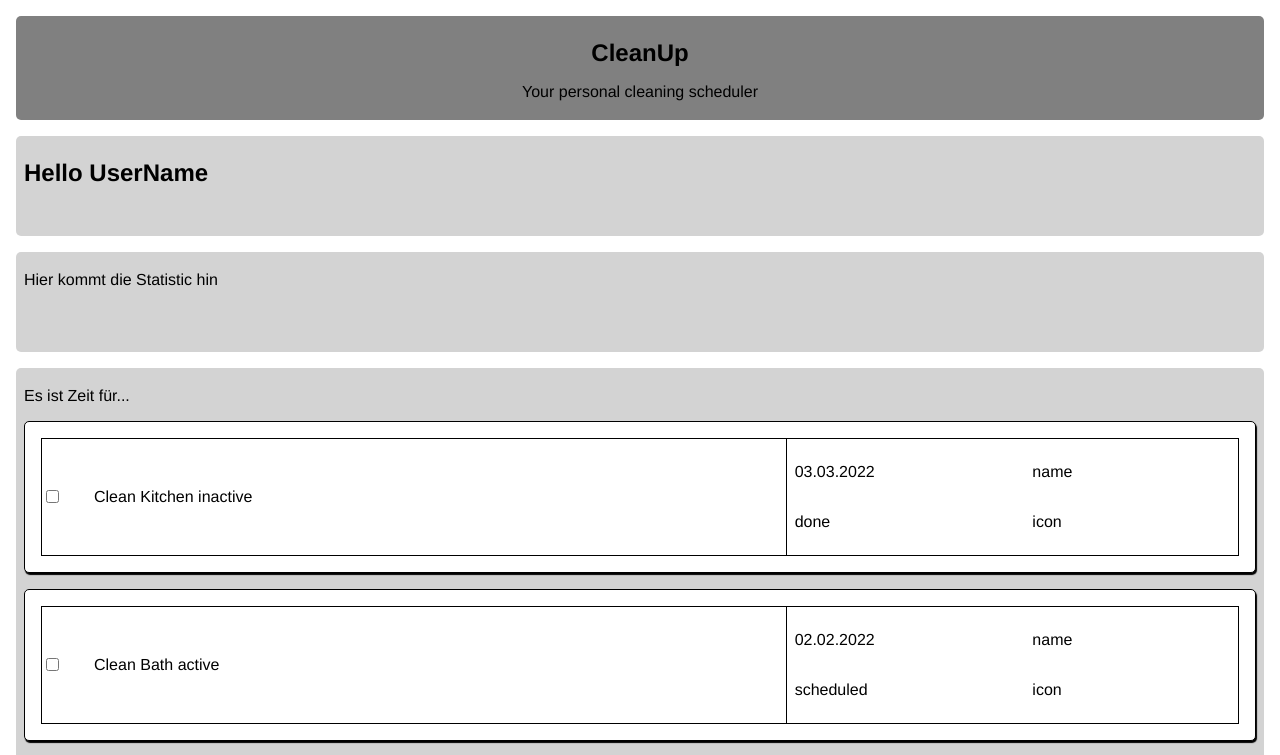
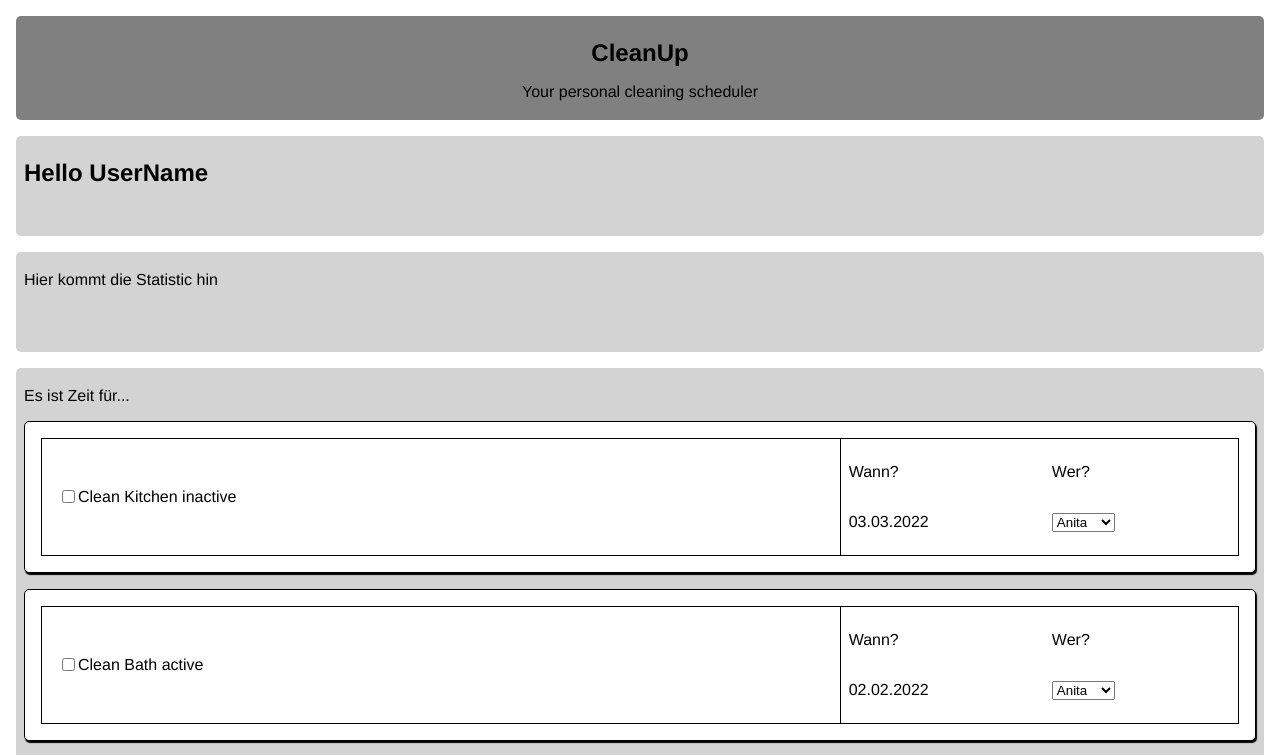
Before and after one commit to PhilippWeiss85/CleanUp, a React (Vite) app: page / in a window 1280 px wide. Shown: the top 755 px of the page. Built offline with nearby package versions, Linux system fonts and the light colour scheme.

Commit message:
update task

```diff
--- a/src/App.jsx
+++ b/src/App.jsx
@@ -13,7 +13,7 @@ const testArray = [
     task: "Clean Kitchen",
     cleanedLast: "03.03.2022",
     cleanedStatus: "done",
-    responsible: "name",
+    responsible: "Anita",
   },
   {
    id:"2",
@@ -22,7 +22,7 @@ const testArray = [
    task: "Clean Bath",
    cleanedLast: "02.02.2022",
    cleanedStatus: "scheduled",
-   responsible: "name",
+   responsible: "Philipp",
    },
    {
    id:"3",
@@ -31,7 +31,7 @@ const testArray = [
    task: "Clean Living Room",
    cleanedLast: "01.01.2022",
    cleanedStatus: "important",
-   responsible: "name",
+   responsible: "Random",
     },
 ]
 
--- a/src/components/Task/Task.css
+++ b/src/components/Task/Task.css
@@ -4,29 +4,28 @@
     padding: 1rem;
     margin: 1rem auto;
     background-color: white;
-    display: flex;
+    display: grid;
+    grid-template-columns: 2fr 1fr;
 }
 
-.taskcontainer-content {
-
-}
 
 .taskcontainer-content--left {
-    width: 100%;
     display: flex;
+    justify-content: flex-start;
     align-items: center;
-    gap: 2rem;
+    flex-wrap: nowrap;
     border: 1px solid black;
     border-right: none;
-
+    padding-left: 1rem;
 }
 
 .taskcontainer-content--right {
-    width: 60%;
     display: grid;
     grid-template-areas:
     "place person"
     "date dropdown";
+    align-items: center;
+    gap: 0 0.5rem;
     padding: 0.5rem;
     border: 1px solid black;
 }
--- a/src/components/Task/Task.jsx
+++ b/src/components/Task/Task.jsx
@@ -1,7 +1,7 @@
 import "./Task.css"
 import Button from "../Button/Button";
 
-function Task ({active, icon, task, cleanedLast, cleanedStatus, responsible}) {
+function Task ({active, task, cleanedLast, cleanedStatus, responsible}) {
     return (
         <section className="taskcontainer">
             <article className="taskcontainer-content taskcontainer-content--left">
@@ -13,10 +13,17 @@ function Task ({active, icon, task, cleanedLast, cleanedStatus, responsible}) {
                 </aside>
                 </article>
                 <article className="taskcontainer-content taskcontainer-content--right">
+                <p>Wann?</p>
+                <p>Wer?</p>
                 <p>{cleanedLast}</p>
-                <p>{responsible}</p>
-                <p>{cleanedStatus}</p>
-                <p>{icon}</p>
+                <form>
+                    <label htmlFor="name"></label>
+                    <select name="name" id="name">
+                        <option value="Anita">Anita</option>
+                        <option value="Philipp">Philipp</option>
+                    </select>
+
+                </form>
                 </article>
         </section>
     );
```
